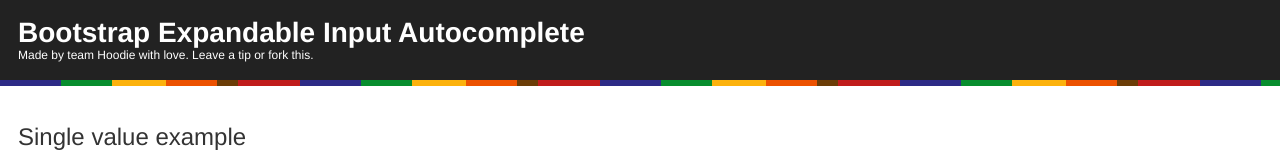
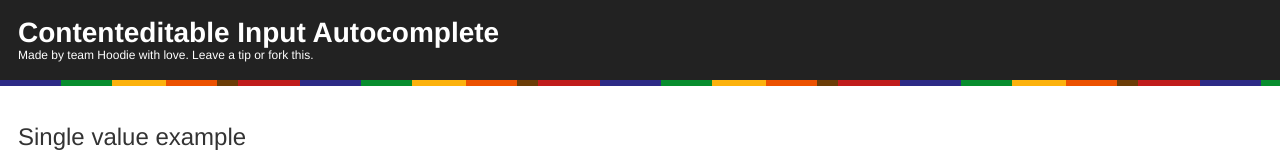
Before and after one commit to gr2m/contenteditable-autocomplete, a website: page index.html in a window 1280 px wide. Shown: the top 160 px of the page. Drawn offline with Linux system fonts and the light colour scheme.

Commit message:
[minor] fixed descriptions

```diff
--- a/bower.json
+++ b/bower.json
@@ -4,7 +4,7 @@
   "authors": [
     "Gregor Martynus <gregor@martynus.net>"
   ],
-  "description": "Add Autocomplete/Typeahead to an expandable input (see bootstrap-contenteditable)",
+  "description": "Autocomplete for contenteditable tags",
   "main": [
     "bootstrap-contenteditable-autocomplete.js",
     "bootstrap-contenteditable-autocomplete.css"
--- a/index.html
+++ b/index.html
@@ -2,7 +2,7 @@
 <html>
 <head>
   <meta charset="utf-8">
-  <title>Expandable Input Autocomplete – A bootstrap plugin</title>
+  <title>Contenteditable Autocomplete – A bootstrap plugin</title>
 
   <link rel="stylesheet" type="text/css" href="bower_components/bootstrap/dist/css/bootstrap.css">
   <link rel="stylesheet" type="text/css" href="bower_components/bootstrap-expandable-input/bootstrap-expandable-input.css">
@@ -11,7 +11,7 @@
 
 <body>
   <header>
-    <h1>Bootstrap Expandable Input Autocomplete</h1>
+    <h1>Contenteditable Input Autocomplete</h1>
     <h6>Made by <a href="http://hood.ie">team Hoodie</a> with love. <a href="https://www.gittip.com/hoodiehq/">Leave a tip</a> or <a href="https://github.com/gr2m/bootstrap-expandable-input">fork this</a>.</h6>
   </header>
 
```
